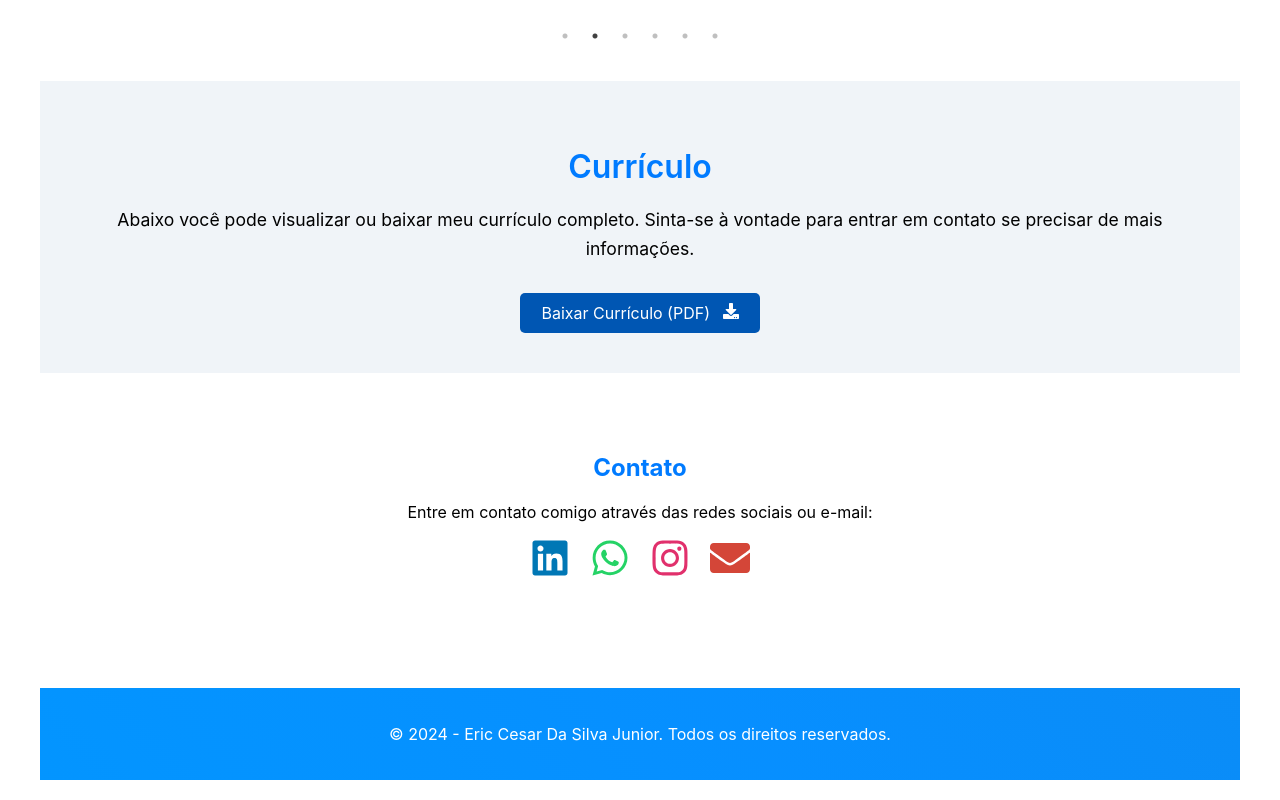
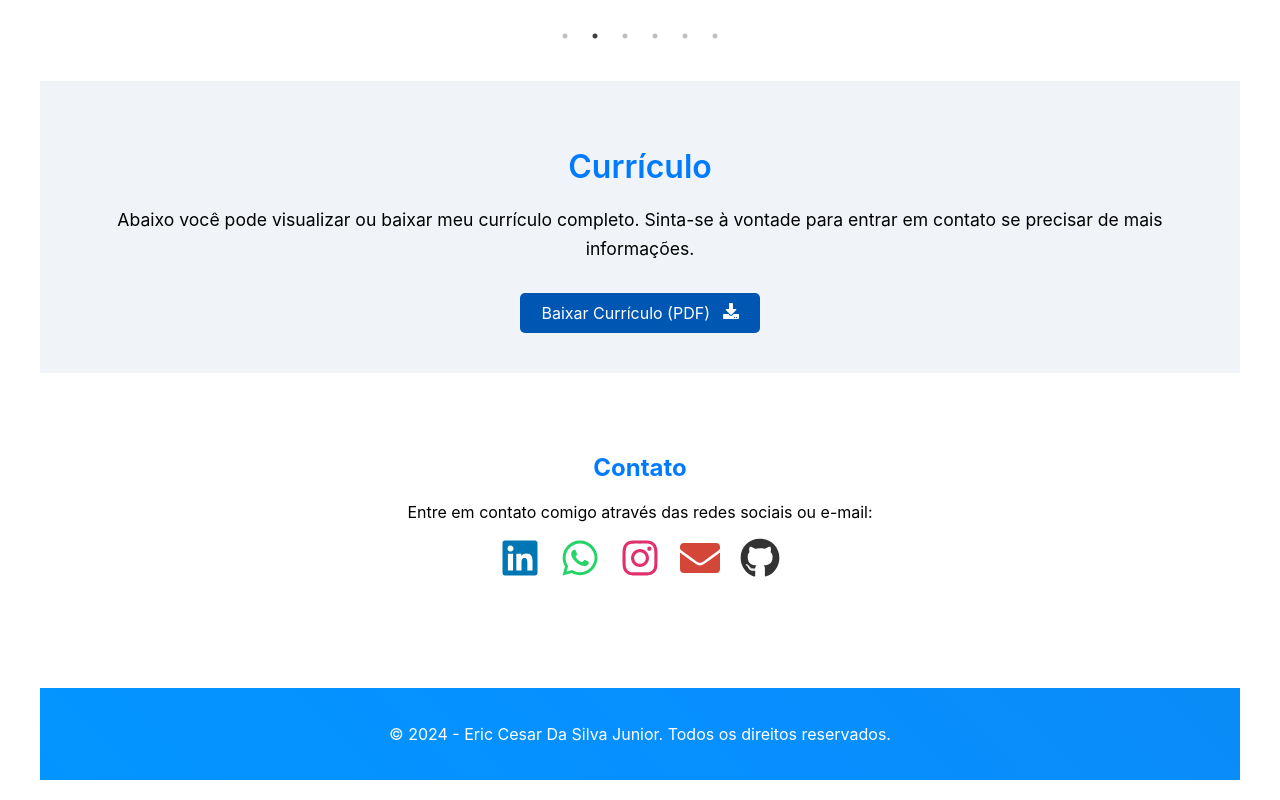
Before and after one commit to EricFNL1/Portifolio1, a React (Create React App) app: page / in a window 1280 px wide. Shown: the part 2015-2815 px from the top of the page. Built offline with nearby package versions, Linux system fonts and the light colour scheme.

Commit message:
Adicionado logo do github

```diff
--- a/src/App.js
+++ b/src/App.js
@@ -8,6 +8,7 @@
   FaSun,
   FaMoon,
   FaDownload,
+  FaGithub,
 } from 'react-icons/fa';
 import './App.css';
 import Slider from 'react-slick';
@@ -614,6 +615,18 @@
             >
               <FaEnvelope />
             </a>
+            <a
+              href="https://github.com/ericf12"
+              style={{
+                display: 'inline-block',
+                fontSize: '2.5rem',
+                color: '#333',
+              }}
+              target="_blank"
+              rel="noopener noreferrer"
+            >
+              <FaGithub />
+            </a>
           </div>
         </div>
       </section>
```
